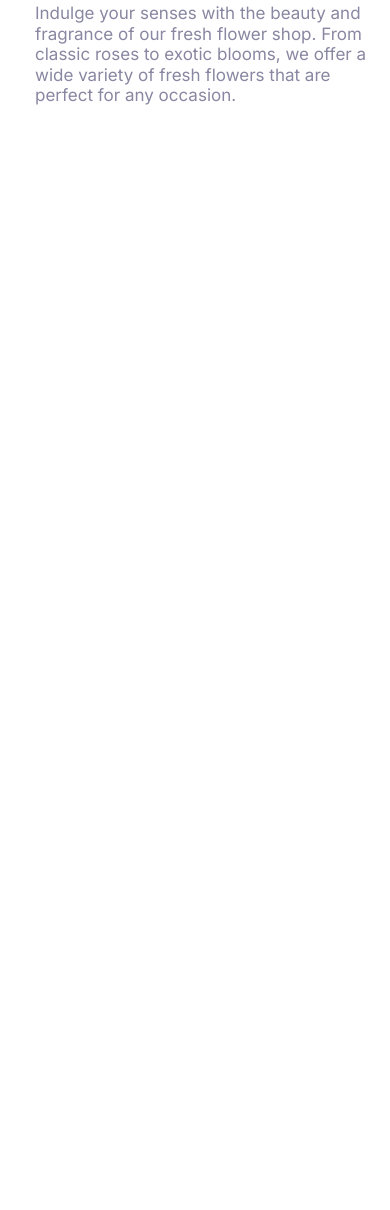
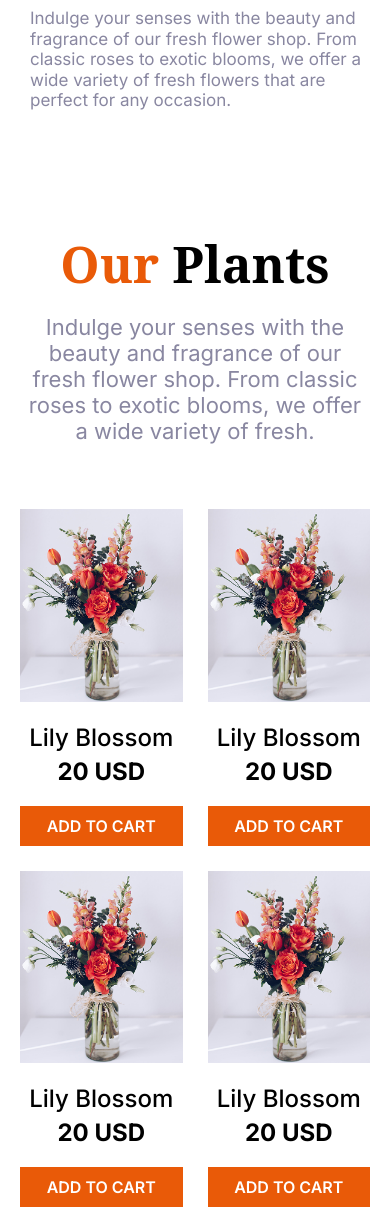
Before and after one commit to Taoshif1/PH-A2, a plain HTML site: page index.html in a window 390 px wide. Shown: the part 530-1740 px from the top of the page. Before the commit the page ends 844 px from the top, so only its background shows below. Drawn offline with Linux system fonts and the light colour scheme; a web font is replaced by a local one.

Commit message:
plants sec completed with styles & responsiveness

```diff
--- a/index.html
+++ b/index.html
@@ -62,6 +62,85 @@
         <!-- 3. Plants Section: centered Title and subtitle as Figma, 8 cards with 4 Collumn View with image, name, price and Add to cart button
         Mobile Responsiveness: Display Cards in 2 Column -->
 
+        <section class="plants-section">
+            <div class="container">
+                <div class="section-title">
+                    <h2 class="noto-serif-bold"><span class="orange-clr">Our</span> Plants</h2>
+                    <p class="inter-regular grayish-clr">Indulge your senses with the beauty and fragrance of our fresh flower shop. From classic roses to exotic blooms, we offer a wide variety of fresh.</p>
+                </div>
+
+                <div class="plant-container">
+                    <div class="plant-card">
+                        <div class="plant-img">
+                            <img src="./assets/sample-flower-image.png" alt="">
+                        </div>
+                            <h3 class="inter-medium">Lily Blossom</h3>
+                            <p class="inter-bold">20 USD</p>
+                            <button class="btn-primary inter-semi-bold">ADD TO CART</button>
+                    </div>
+                    <div class="plant-card">
+                        <div class="plant-img">
+                            <img src="./assets/sample-flower-image.png" alt="">
+                        </div>
+                            <h3 class="inter-medium">Lily Blossom</h3>
+                            <p class="inter-bold">20 USD</p>
+                            <button class="btn-primary inter-semi-bold">ADD TO CART</button>
+                    </div>
+                    <div class="plant-card">
+                        <div class="plant-img">
+                            <img src="./assets/sample-flower-image.png" alt="">
+                        </div>
+                            <h3 class="inter-medium">Lily Blossom</h3>
+                            <p class="inter-bold">20 USD</p>
+                            <button class="btn-primary inter-semi-bold">ADD TO CART</button>
+                    </div>
+                    <div class="plant-card">
+                        <div class="plant-img">
+                            <img src="./assets/sample-flower-image.png" alt="">
+                        </div>
+                            <h3 class="inter-medium">Lily Blossom</h3>
+                            <p class="inter-bold">20 USD</p>
+                            <button class="btn-primary inter-semi-bold">ADD TO CART</button>
+                    </div>
+                    <div class="plant-card">
+                        <div class="plant-img">
+                            <img src="./assets/sample-flower-image.png" alt="">
+                        </div>
+                            <h3 class="inter-medium">Lily Blossom</h3>
+                            <p class="inter-bold">20 USD</p>
+                            <button class="btn-primary inter-semi-bold">ADD TO CART</button>
+                    </div>
+                    <div class="plant-card">
+                        <div class="plant-img">
+                            <img src="./assets/sample-flower-image.png" alt="">
+                        </div>
+                            <h3 class="inter-medium">Lily Blossom</h3>
+                            <p class="inter-bold">20 USD</p>
+                            <button class="btn-primary inter-semi-bold">ADD TO CART</button>
+                    </div>
+                    <div class="plant-card">
+                        <div class="plant-img">
+                            <img src="./assets/sample-flower-image.png" alt="">
+                        </div>
+                            <h3 class="inter-medium">Lily Blossom</h3>
+                            <p class="inter-bold">20 USD</p>
+                            <button class="btn-primary inter-semi-bold">ADD TO CART</button>
+                    </div>
+                    <div class="plant-card">
+                        <div class="plant-img">
+                            <img src="./assets/sample-flower-image.png" alt="">
+                        </div>
+                            <h3 class="inter-medium">Lily Blossom</h3>
+                            <p class="inter-bold">20 USD</p>
+                            <button class="btn-primary inter-semi-bold">ADD TO CART</button>
+                    </div>
+
+
+                </div>
+
+            </div>
+        </section>
+
     </main>
 
     <footer>
--- a/style.css
+++ b/style.css
@@ -4,6 +4,7 @@
     margin: 0;
     padding: 0;
     box-sizing: border-box;
+    /* border: 1px dotted red; */
 }
 /* Prevent any horizontal scrolling on the page ( it is responsive but ghost overflow happens) */
 /* html, body {
@@ -12,7 +13,7 @@
 
 /* container styles */
 .container {
-    max-width: 1400px;
+    max-width: 1220px;
     margin: 0 auto;
     padding: 0 20px;
 }
@@ -75,6 +76,14 @@
 .darkGray-clr {
     color: #111111;
 }
+.btn-primary{
+    background-color: #E95A08;
+    color: white;
+    font-size: 16px;
+    border: none;
+    width: 100%;
+    height: 40px;
+}
 
 /* main styles */
 
@@ -118,7 +127,7 @@
 .banner-container{
     display: flex;
     align-items: center;
-    gap: 10px;
+    gap: 15px;
 }
 .banner-image{
     width: 100vw;
@@ -131,30 +140,69 @@
     font-size: 50px;
     line-height: 1.2;
     margin-bottom: 15px;
-            padding-left: 15px;
+    padding-left: 5px;
 }
 .banner-content p{
     font-size: 17px;
     line-height: 1.2;
-    padding-left: 15px;
+    padding-left: 10px;
 }
-
 .banner-image img{
     width: 100%;
     display: block;
-
 }
 
 
-    /* plants section */
+/* plants section */
+.plants-section{
+    padding: 70px 0;
+}
+.section-title{
+    display: flex;
+    flex-direction: column;
+    align-items: center;
+    text-align: center;
+    max-width: 700px;
+    margin: 0 auto 30px auto;
+}
+.section-title h2{
+    font-size: 50px;
+    margin-bottom: 16px;
+}
+.section-title p{
+    font-size: 22px;
+    margin-bottom: 35px;
+}
+.plant-card{
+    display: flex;
+    flex-direction: column;
+    text-align: center;
+}
+.plant-card h3{
+    margin-top: 15px;
+    margin-bottom: 5px;
+    font-size: 24px;
+}
+.plant-card p{
+    margin-bottom: 20px;
+    font-size: 24px;
+}
+.plant-container{
+    display: grid;
+    grid-template-columns: repeat(4, 1fr);
+    gap: 30px;
+}
+.plant-img img {
+    width: 100%;
+}
 
 
 
-    /* section */
+/* section */
 
 
 
-    /*  section */
+/*  section */
 
 /* Responsiveness */
 /* phone size */
@@ -162,7 +210,7 @@
 
     .container {
         /* This prevents a horizontal scrollbar from the full-bleed image */
-        width: 100%;
+        /* width: 100%; */
         /* overflow-x: clip; A modern way to hide overflow */
     }
     .navbar-menu {
@@ -178,7 +226,7 @@
         gap: 0;
     }
 
-    /* Banner Responsive Styles */
+/* Banner Styles */
     .banner-container {
         flex-direction: column;
     }
@@ -198,10 +246,19 @@
         font-size: 36px;
     }
 
-    /* plants section */
-
+/* plants section */
+    .plant-container{
+    grid-template-columns:  repeat(2, 1fr);
+    gap: 25px;
+    }
+    .plant-card:nth-child(n + 7) {
+    display: none;
+    }
 }
 
-@media (min-width: 769px) and (max-width: 1920px) {
-
+/* Tablet size */
+@media (min-width:769px) and (max-width: 1200px) {
+    .plant-container {
+        grid-template-columns: repeat(3, 1fr);
+    }
 }
```
